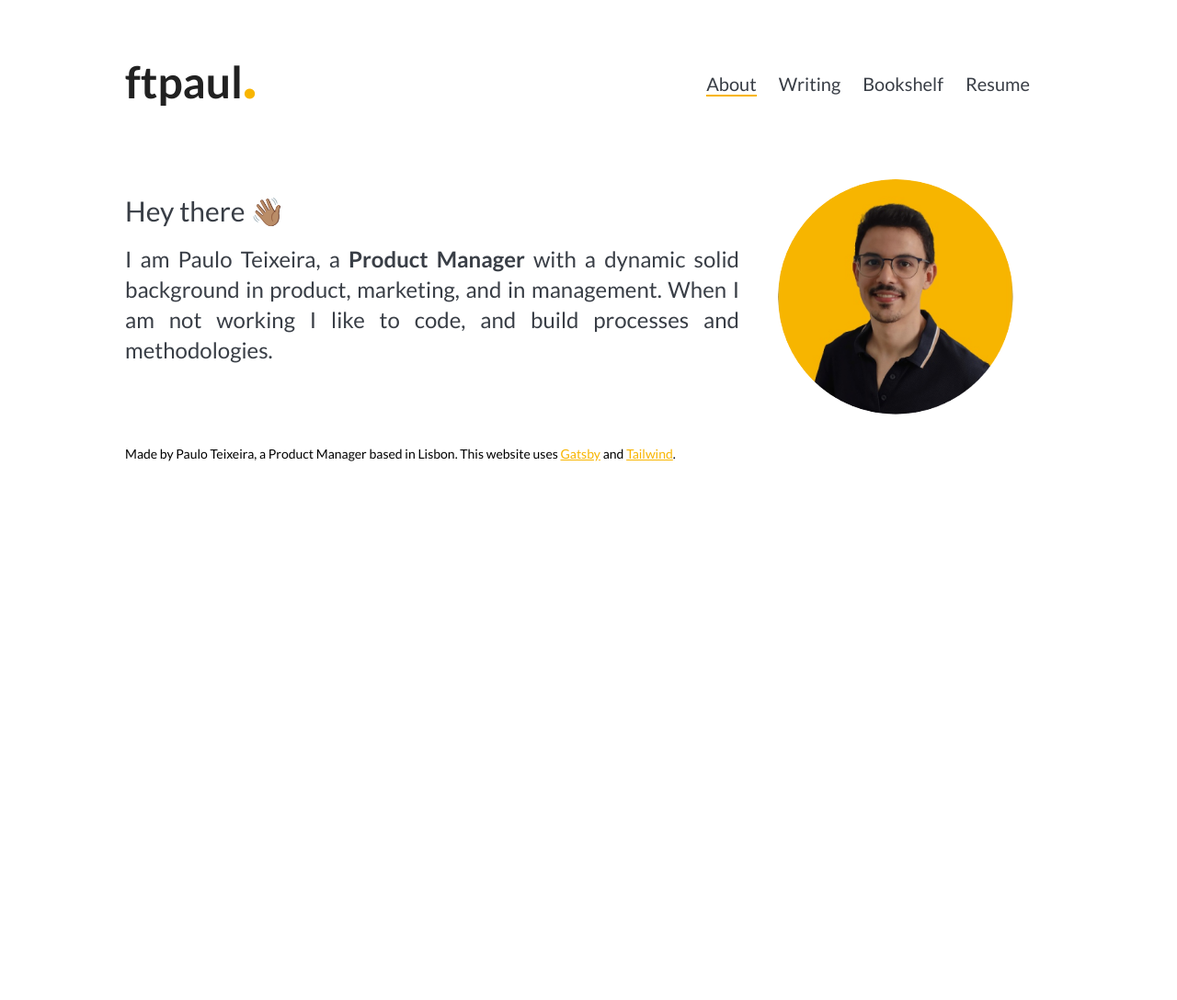
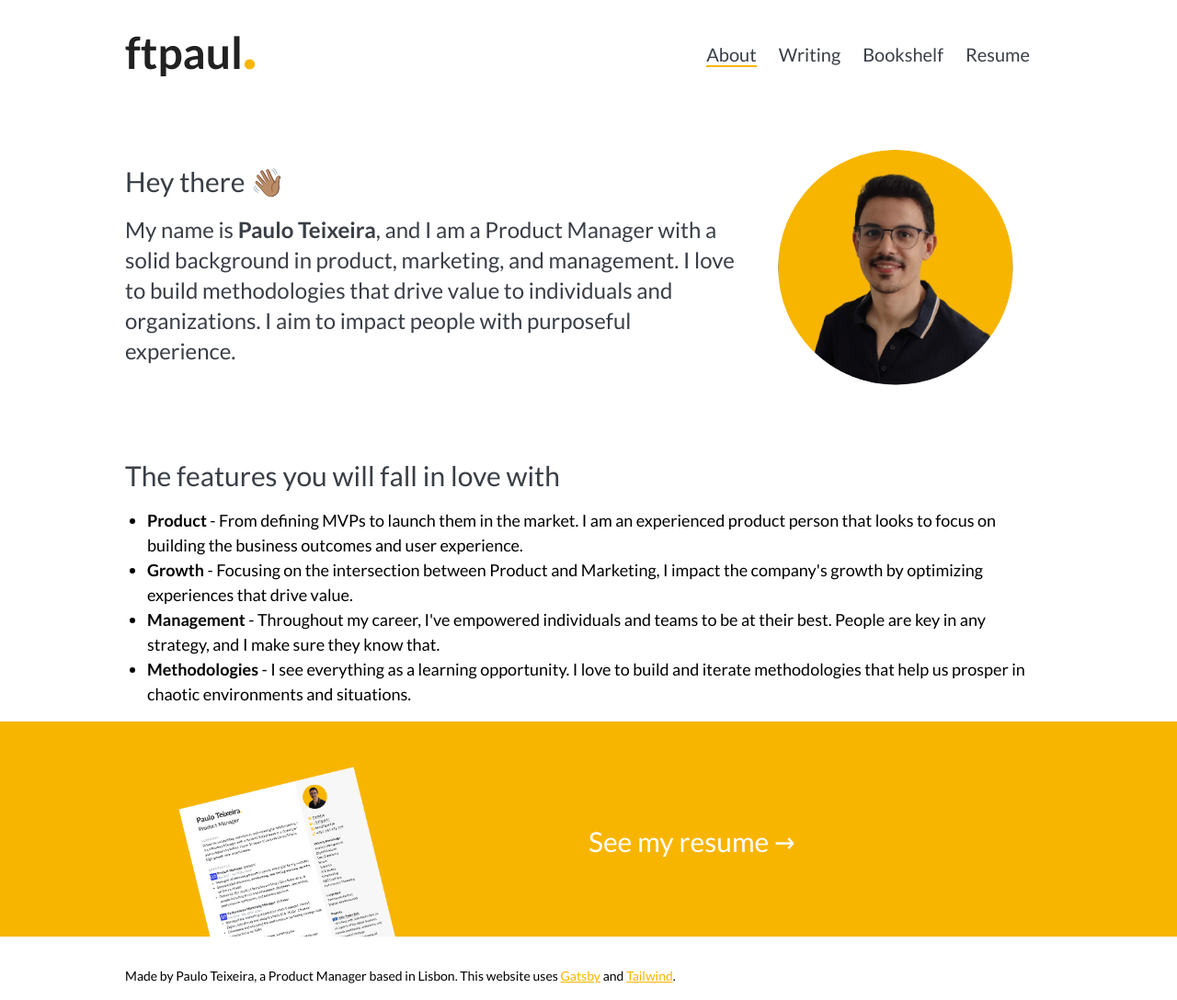
Before and after one commit to ftpaul/ftpaul, a Gatsby site: page / in a window 1280 px wide. Shown: the part 29-1117 px from the top of the page at 92% size. Before the commit the page ends 800 px from the top, so only its background shows below. Built offline with nearby package versions, Linux system fonts and the light colour scheme; Gatsby itself is replaced by a stand-in of ours; some packages are replaced by stand-ins of ours.

Commit message:
two iterations

```diff
--- a/src/components/navigation.js
+++ b/src/components/navigation.js
@@ -11,7 +11,7 @@ const Navigation = () => {
     return (
         <>
             <YellowTopBar />
-            <nav className="flex flex-1 items-center justify-between max-w-screen-lg mx-auto pt-16 px-2 xs:pt-4">
+            <nav className="flex flex-1 items-center justify-between max-w-screen-lg mx-auto pt-8 px-2 xs:pt-4">
                 <div className="flex">
                     <h1 className="text-5xl font-bold text-gray-600 pb-4">ftpaul<span className="font-black text-6xl text-yellow-600">.</span></h1>
                 </div>
--- a/src/pages/index.js
+++ b/src/pages/index.js
@@ -4,7 +4,6 @@ import Navigation from '../components/navigation'
 import SEO from '../components/seo'
 import Footer from '../components/footer'
 import ContentColumn from '../components/contentColumn'
-import Img from "gatsby-image"
 
 
 
@@ -17,7 +16,7 @@ const AboutPage = ({ data }) => { return (
 
     <div className="w-4/6 lg:w-4/6 sm:w-full xs:w-full pt-4 pr-1 xs:pr-2 ">
     <p className="text-3xl xs:text-2xl leading-tight text-gray-500 py-4">Hey there <span role="img" aria-label="Wave">👋🏽</span></p>
-        <p className="text-2xl xs:text-xl leading-snug text-gray-500 pb-4 text-justify xs:text-left">I am Paulo Teixeira, a <strong>Product Manager</strong> with a dynamic solid background in product, marketing, and in management. When I am not working I like to code, and build processes and methodologies. </p>
+        <p className="text-2xl xs:text-xl leading-snug text-gray-500 pb-4 xs:text-left">My name is <strong>Paulo Teixeira</strong>, and I am a Product Manager with a solid background in product, marketing, and management. I love to build methodologies that drive value to individuals and organizations. I aim to impact people with purposeful experience.</p>
     </div>
 
     <div className="w-2/6 lg:w-2/6 sm:w-full xs:w-full pt-4 pr-1 xs:pr-2 ">
@@ -26,12 +25,56 @@ const AboutPage = ({ data }) => { return (
         <img src="/paulo-teixeira-resume.png" alt="Paulo Teixeira | ftpaul.io" className="w-64 h-64 mx-auto z-20 rounded-full" />
     </div>
 
+    <div className="w-full pt-16 pr-1 xs:pr-2 ">
+        <h2 className="text-3xl xs:text-2xl leading-tight text-gray-500 py-4">The features you will fall in love with</h2>
+        {/* <p className="text-lg xs:text-lg leading-snug text-gray-400 pb-4 xs:text-left">I am Paulo Teixeira, a <strong>Product Manager</strong> with a dynamic solid background in product, marketing, and in management. When I am not working I like to code, and build processes and methodologies. </p> */}
+
+        <ul className="text-lg list-disc pl-6 pb-4 exp-ul-bullets">
+          <li><strong>Product</strong> - From defining MVPs to launch them in the market. I am an experienced product person that looks to focus on building the business outcomes and user experience.</li>
+          <li><strong>Growth</strong> - Focusing on the intersection between Product and Marketing, I impact the company's growth by optimizing experiences that drive value.</li>
+          <li><strong>Management</strong> - Throughout my career, I've empowered individuals and teams to be at their best. People are key in any strategy, and I make sure they know that.</li>
+          <li><strong>Methodologies</strong> - I see everything as a learning opportunity. I love to build and iterate methodologies that help us prosper in chaotic environments and situations. </li>
+        </ul>
+    </div>
+  </ContentColumn>
+
+  <div className="flex flex-wrap w-full mx-auto pt-8 xs:pt-0 px-2 bg-yellow-600">
+    <div className="w-1/2 lg:w-1/2 sm:w-full xs:w-full pt-4 pr-1 xs:pr-2 ">
+      <img src="/paulo-teixeira-resume-screenshot.png" alt="Paulo Teixeira | ftpaul.io" className="w-64 mx-auto z-20" />
+    </div>
+    <div className="w-1/2 lg:w-1/2 sm:w-full xs:w-full pt-4 pr-1 xs:pr-2 ">
+      <h2 className="text-3xl xs:text-2xl leading-tight text-white py-16 xs:py-4" >See my resume &rarr;</h2>
+    </div>
+  </div>
+
+    {/* <div className="w-3/12 lg:w-3/12 sm:1/2 xs:w-full pt-4 pr-1 xs:pr-2 text-center">
+      <h3 className="text-xl xs:text-2xl leading-tight text-gray-500 py-4">Product</h3>
+      <p className="text-lg xs:text-xl leading-snug text-gray-500 pb-4 xs:text-left">From ideation, implementation, and launching I've been involved in multiple products, both B2B and B2C </p>
+    </div>
+
+    <div className="w-3/12 lg:w-3/12 sm:1/2 xs:w-full pt-4 pr-1 xs:pr-2 text-center">
+      <h3 className="text-xl xs:text-2xl leading-tight text-gray-500 py-4">Growth</h3>
+      <p className="text-lg xs:text-xl leading-snug text-gray-500 pb-4 xs:text-left">Focusing on the intersection between product and marketing, I impact product growth. </p>
+    </div>
+
+    <div className="w-3/12 lg:w-3/12 sm:1/2 xs:w-full pt-4 pr-1 xs:pr-2 text-center">
+      <h3 className="text-xl xs:text-2xl leading-tight text-gray-500 py-4">Management</h3>
+      <p className="text-lg xs:text-xl leading-snug text-gray-500 pb-4 xs:text-left">Throuthout my career I learnt tht people are key. I've been focusing individuals and teams to thrive in the organization and contribute to the business's objectives.</p>
+    </div>
+
+    <div className="w-3/12 lg:w-3/12 sm:1/2 xs:w-full pt-4 pr-1 xs:pr-2 text-center">
+      <h3 className="text-xl xs:text-2xl leading-tight text-gray-500 py-4">Methodologies</h3>
+      <p className="text-lg xs:text-xl leading-snug text-gray-500 pb-4 xs:text-left">I love to buuild and iterate methodologies in multiples areas that last and contribute to success.</p>
+    </div> */}
 
 
 
 
 
-      </ContentColumn>
+
+
+
+
       <Footer />
   </>
   )
```
Also changed, not shown: static/paulo-teixeira-resume-screenshot.png (added).
